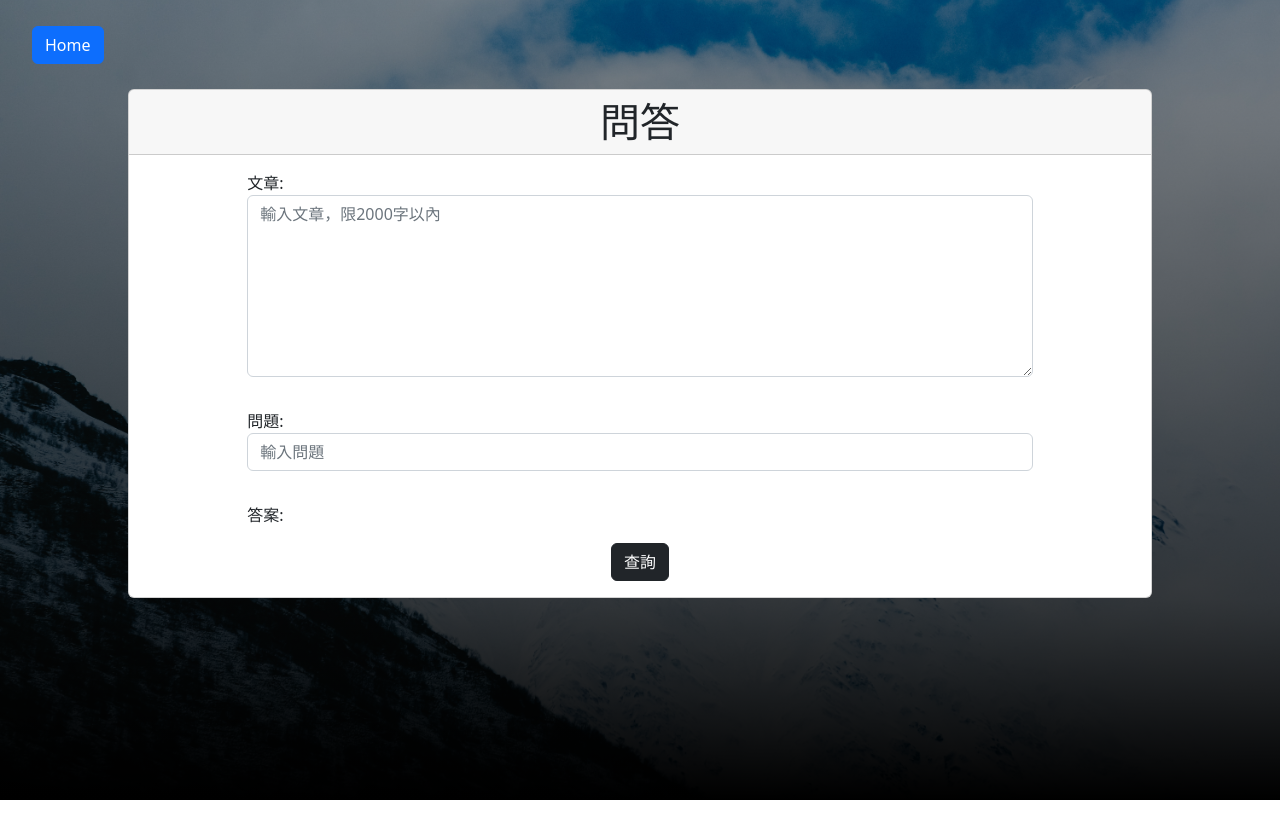
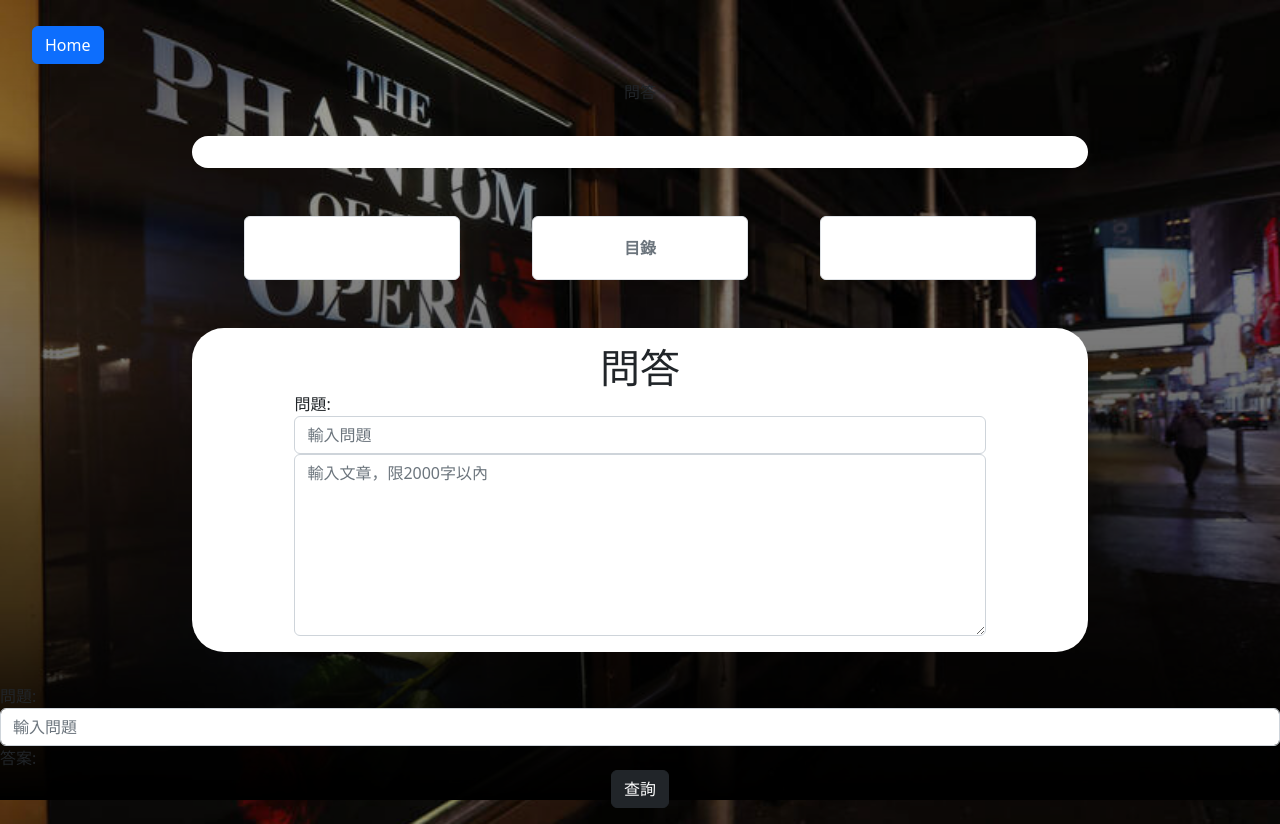
Before and after one commit to NaijiaChen/tpotoQA, a Flask app: page /question in a window 1280 px wide. Before the commit the page ends 800 px from the top, so only its background shows below. Run offline with Flask 2, Linux system fonts and the light colour scheme.

Commit message:
修復問答功能

```diff
--- a/app.py
+++ b/app.py
@@ -42,9 +42,10 @@
     if request.method == "GET":
         return render_template("question.html")
     if request.method == "POST":
+
         content=request.form.get('content')
         question=request.form.get('question')
-        uid = session['uid']
+        # uid = session['uid']
         url = "https://pu.ap-mic.com/qa";
         data = {"content":content[:2000], "question":question}
         r = httpx.post(url, json = data, timeout=300)
@@ -65,8 +66,6 @@
                     msg = "Error occured"
             con.close()
             return jsonify({'output':answer})
-        return jsonify({'error' : 'Missing data!'})
-    return render_template("question.html")
 
 ###TODO:刪除歷史問答###
 @app.route("/removeFromQA")
--- a/static/css/common.css
+++ b/static/css/common.css
@@ -24,9 +24,38 @@
   margin: 0 auto;
   margin-top: 2%;
 }
-.c
-ard-body{
-  margin-bottom:3 auto
+
+.chart {
+  width: 70%;
+  justify-content: center;
+  background-color: white;
+  padding: 1rem;
+  border-radius: 2rem;
+  margin-bottom: 2rem;
+}
+.chart-btn{
+  display: flex;
+  width: 70%;
+  justify-content: space-around;
+  padding: 1rem;
+  border-radius: 2rem;
+  margin-bottom: 2rem;
+}
+.chart-btn-color{
+  background-color: white;
+  border: 1px solid #dee2e6 !important;
+  height: 4rem;
+  display: flex;
+  justify-content: center;
+  align-items: center;
+  font-weight: bold;
+}
+.card-header{
+  text-align: center
+}
+.card-body {
+  margin-bottom: 3 auto;
+
 }
 
 .masthead {
@@ -39,7 +68,15 @@
   background-attachment: fixed;
   background-size: cover;
 }
-.form{
-      width: 80%;
-      margin: 0 auto;
+
+.form {
+  width: 80%;
+  margin: 0 auto;
 }
+
+.table {
+  display: flex;
+  padding: 1rem;
+  justify-content: center;
+
+}
--- a/templates/question.html
+++ b/templates/question.html
@@ -1,5 +1,6 @@
 <!DOCTYPE html>
 <html lang="en">
+
 
 <head>
     <meta charset="UTF-8">
@@ -11,14 +12,48 @@
     <script src="https://ajax.googleapis.com/ajax/libs/jquery/3.6.0/jquery.min.js"></script>
 </head>
 
-<body class="masthead">
-    <a class="btn btn-home btn-primary" href="/" role="button">Home</a>
-    <footer class="card ">
-        <h1 class="card-header" style="text-align: center">問答</h1>
-        <form class="form" method="POST" action="question">
-            <div class="card-body ">
-                <div>
-                    <span>文章: </span>
+
+    <body class="masthead">
+        <nav>
+            <a class="btn btn-home btn-primary" href="/" role="button">Home</a>
+        </nav>
+        <div class="table">
+            <div class="table-text">問答</div>
+        </div>
+        <div class="container chart" id="content"></div>
+        <div class="container chart-btn" id="chart-num">
+            <a
+                class="chart-btn-color col-3 btn btn-outline-secondary"
+                id="last"
+                >
+            </a>
+            <a
+                class="chart-btn-color col-3 btn btn-outline-secondary"
+                href="./content"
+                >目錄
+            </a>
+            <a
+                class="chart-btn-color col-3 btn btn-outline-secondary"
+                id="next"
+                >
+            </a>
+        </div>
+        <div class="container chart">
+            <h1 class="card-header">問答</h1>
+            <form class="form" method="POST" action="question">
+                <div class="card-body">
+                    <div>
+                        <span>問題: </span>
+                    </div>
+                    <input
+                        class="input-group form-control"
+                        type="text"
+                        id="question"
+                        name="question"
+                        required="required"
+                        placeholder="輸入問題"
+                    />
+
                 </div>
                 <textarea class="input-group form-control " rows="7" id="content" name="content" required="required"
                     placeholder="輸入文章，限2000字以內"></textarea>
@@ -44,31 +79,5 @@
             </div>
         </form>
         </div>
-
-</body>
-<script>
-    $(document).ready(function () {
-        $("#submit").click(function () {
-            let content = $('#content').val();
-            let question = $("#question").val();
-            console.log(content);
-            console.log(question);
-
-            $.ajax({
-                url: '/question',
-                method: 'POST',
-                dataType: 'json',
-                data: { content: content, question: question },
-                success: function (res) {
-                   $("#answer").text(res['output']);
-                },
-                error: function (res) {
-                    console.log("no")
-                }
-            });
-        })
-    });
-
-</script>
-
+    </body>
 </html>
```
Also changed, not shown: static/css/demo.css (added, +58 -0 lines), static/js/demo.js (added, +37 -0 lines), static/js/question.js (added, +146 -0 lines), static/assets/img/backgroud.jpg.
